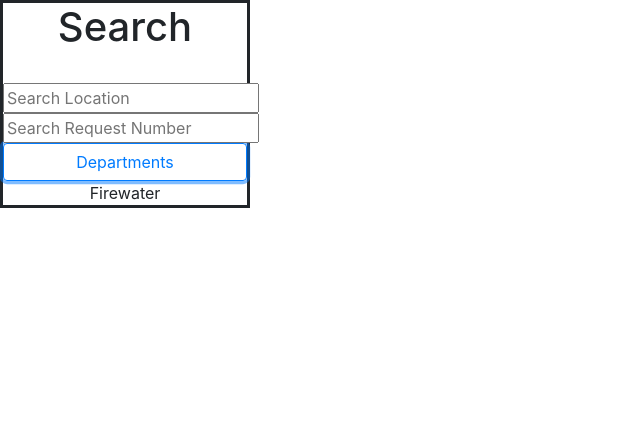
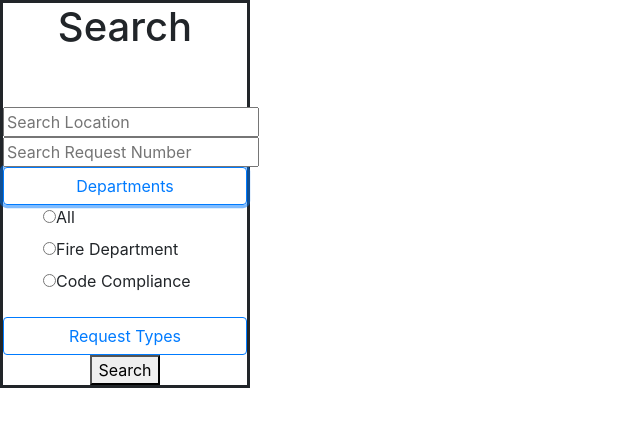
Before and after one commit to UTDallasEPICS/City-of-Dallas-311-Dashboard, a Next.js app: page / in a window 1280 px wide. Both pictures are taken after a click on the button "Departments". Shown: the top 426 px of the page, without its empty margins (0-640 px from the left). Built offline with nearby package versions, Linux system fonts and the light colour scheme.

Commit message:
added both buttons and comments; fixed spelling

```diff
--- a/components/Filter.tsx
+++ b/components/Filter.tsx
@@ -1,4 +1,4 @@
-import React, { useState } from 'react';
+import React, { useImperativeHandle, useState } from 'react';
 import { SeacrhLocationBox, SearchRequestNumberBox } from './SearchBox';
 import Button from 'react-bootstrap/Button'
 import { propTypes } from 'react-bootstrap/esm/Image';
@@ -9,8 +9,17 @@ function Filter({ title, items }: { title: any, items: any }) {
     const [selection, setSelection] = useState([]);
     const toggle = (e: any) => setOpen(!open);
 
-    function handleClick(item: any) {
-
+    function handleClick(item: never) {
+        if (!selection.some(current => current === item)) {
+            setSelection([item]);
+        } else {
+            let selectionAfterRemoval = selection;
+            selectionAfterRemoval = selectionAfterRemoval.filter(
+                current => current !== item
+            );
+            setSelection([...selectionAfterRemoval]);
+        }
+        console.log(selection);
     }
 
     return (
@@ -20,9 +29,14 @@ function Filter({ title, items }: { title: any, items: any }) {
             </Button>
             <div>{!open ?
                 '' :
-                <div>
-                    {items}
-                </div>
+                <ul style={{ listStyleType: 'none', alignContent: 'left' }}>
+                    {items.map((item: any) => (
+                        <li className="item-button" key={item.title} style={{ textAlign: 'left' }}>
+                            <input type="radio" name={title} defaultChecked={selection === item.title ? true : false} onClick={() => handleClick(item)} />
+                            <label>{item.title}</label>
+                        </li>
+                    ))}
+                </ul>
             }
             </div>
         </div>
--- a/components/FilterHub.tsx
+++ b/components/FilterHub.tsx
@@ -1,53 +1,97 @@
 import Filter from "../components/Filter";
-import { SeacrhLocationBox, SearchRequestNumberBox } from './SearchBox';
+import { SearchLocationBox, SearchRequestNumberBox } from './SearchBox';
 import React, { Component } from 'react';
 import 'bootstrap/dist/css/bootstrap.min.css';
 
+
+/* Format for items
+{
+    title: string               name of button
+    content: [string]           keywords to search for(in Departments include acronym and other shorthand used in salesforce)
+                                                      (in Requests further investigation is needed )
+}
+*/
 const Departments = [
-    "Fire", "water"
+    {
+        title: 'All',
+        content: ['All']
+    },
+    {
+        title: 'Fire Department',
+        content: ['Fire Department', 'DFR'],
+    },
+    {
+        title: 'Code Compliance',
+        content: ['Code Compliance', 'CCS']
+    }
 ];
+const Requests = [
+    {
+        title: 'All',
+        content: ['All'],
 
-const Types = [
-    "All",
+    },
+    {
+        title: 'Graffiti',
+        content: ['Graffiti']
+    },
+
 ];
+/*NOTE
+  there might be a better way to do this. You could use a loop to go through the data given from the API to generate the list of
+  search types/departments dynamically, rather than by hand. Todo do this requires using the fetch API and connecting it to API made spring20.
+  Then add them into a list and check for duplicates, afterwards feed them into the items depicted above. Previously designed code
+  should do the rest if in correct format.
+*/
 
-var searchLocation;
-var searchRequestNumber;
+var searchLocation: string;
+var searchRequestNumber: string;
 
 
 class FilterHub extends Component {
 
     getDepartmentValue = () => {
-
+        //TODO
+        //return selection variable in filter titled departments
     };
 
     getTypeValue = () => {
-
+        //TODO
+        //return selection variable in filter titled Request Types
     };
 
     getDistrictValue = () => {
-
+        //TODO
+        //get district value from form for districts (implemnented as 'html select' or 'slider' (if slider not default))
     };
 
     handleLocationInput = (e: any) => {
         console.log(e.target.value);
         searchLocation = e.target.value
-    };
+    };//Set location
 
     handleRequestNumberInput = (e: any) => {
         console.log(e.target.value);
         searchRequestNumber = e.target.value;
-    };
+    };//Set Request Number
 
+    search = () => {
+        //TODO
+        console.log(searchLocation);
+        console.log(searchRequestNumber);
+    }
 
     render() {
         return (
             <div style={{ width: 250, border: 'solid', textAlign: 'center' }}>
                 <h1>Search</h1>
                 <br></br>
-                <SeacrhLocationBox handleInput={this.handleLocationInput} />
+                <br></br>
+                <SearchLocationBox handleInput={this.handleLocationInput} />
                 <SearchRequestNumberBox handleInput={this.handleRequestNumberInput} />
                 <Filter title="Departments" items={Departments} />
+                <Filter title="Request Types" items={Requests} />
+                <button onClick={this.search}>Search</button>
             </div>
         )
     }
--- a/components/SearchBox.tsx
+++ b/components/SearchBox.tsx
@@ -1,6 +1,6 @@
 import React from 'react';
 
-export function SeacrhLocationBox(props: any) {
+export function SearchLocationBox(props: any) {
     return (
         <div>
             <input onChange={props.handleInput} type="text" placeholder="Search Location" />
```
